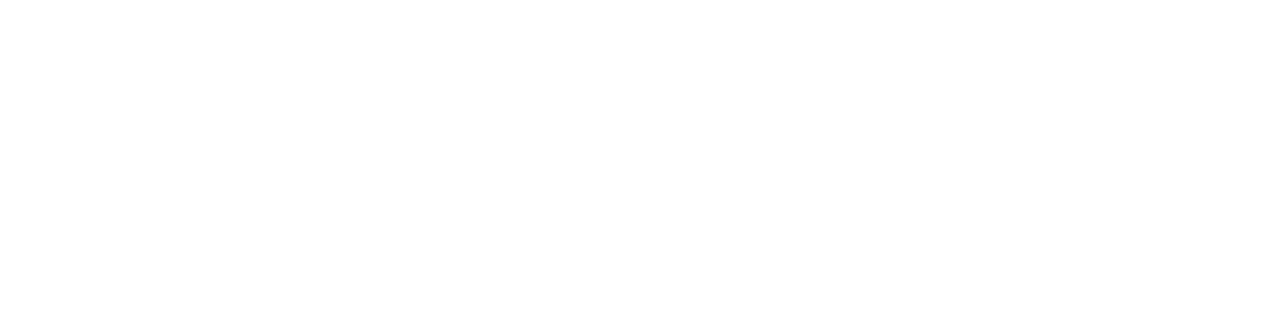
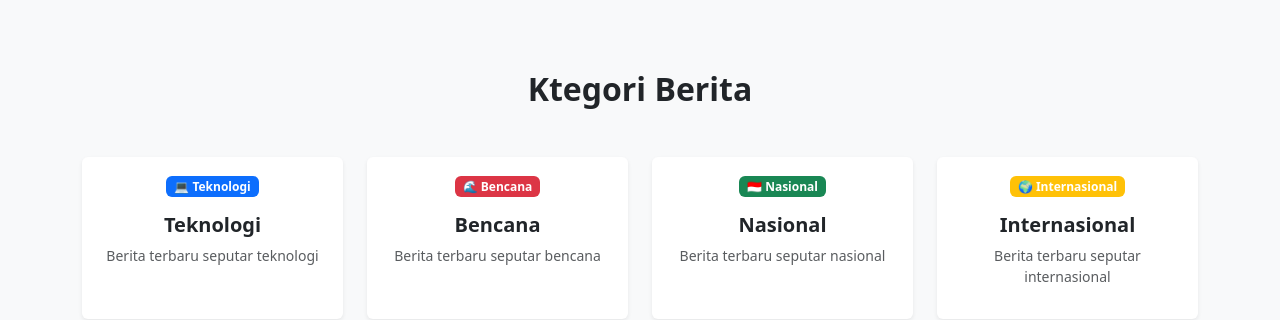
Before and after one commit to icaapriliani/uas_semester3, a React (Vite) app: page / in a window 1280 px wide. Shown: the part 528-848 px from the top of the page. Before the commit the page ends 800 px from the top, so only its background shows below. Built offline with nearby package versions, Linux system fonts and the light colour scheme.

Commit message:
menambahkan kategory berita

```diff
--- /dev/null
+++ b/src/App.css
@@ -0,0 +1,8 @@
+.category-card {
+  transition: transform 0.3s, box-shadow 0.3s ease;
+}
+
+.category-card:hover {
+  transform: translateY(-8px);
+  box-shadow: 0 12px 30px rgba(0, 0, 0, 0.15);
+}
--- a/src/App.jsx
+++ b/src/App.jsx
@@ -1,15 +1,19 @@
 import { useState } from "react";
 import AppNavbar from "./Components/Navbar";
 import Home from "./Components/Home";
+import "./App.css";
+
 function App(){
 
   const [activePage, setActivePage] = useState("home");
+  const [selectedCategory, setSelectedCategory] = useState(null);
   return (
     <>
     <AppNavbar setActivePage={() => {}} />
 
     {activePage === "home" && (
-        <Home setActivePage={setActivePage} />
+        <Home setActivePage={setActivePage}
+        setSelectedCategory={setSelectedCategory} />
     )}
 
     </>
--- a/src/Components/Home.jsx
+++ b/src/Components/Home.jsx
@@ -1,5 +1,7 @@
-function Home({setActivePage}) {
+function Home({setActivePage, setSelectedCategory}) {
     return (
+        <>
+        {/* hero/banner */}
         <section
         style={
             {
@@ -30,6 +32,45 @@
 
             </div>
         </section>
+
+        {/* KATEGORI */}
+        <section style={{ padding: "80px 0", backgroundColor: "#f8f9fa" }}>
+        <div className="container">
+            <h2 className="fw-bold text-center mb-5">
+                Ktegori Berita
+            </h2>
+
+            <div className="row text-center">
+                {[
+                    {name: "Teknologi", color:"primary", icon:"💻"},
+                     { name: "Bencana", color: "danger", icon: "🌊" },
+                      { name: "Nasional", color: "success", icon: "🇮🇩" },
+                       { name: "Internasional", color: "warning", icon: "🌍" }
+                ].map((cat, index) => (
+                    <div className="col-md-3 mb-4" key={index}>
+                        <div
+                  className="card h-100 border-0 shadow-sm category-card"
+                  style={{cursor:"pointer"}}
+                  onClick={()=>{
+                    setSelectedCategory(cat.name);
+                    setActivePage("news");
+                  }}
+                  >
+                    <div className="card-body">
+                        <span className={`badge bg-${cat.color} mb-3`}>{cat.icon} {cat.name}</span>
+                    <h5 className="fw-semibold">{cat.name}</h5>
+                    <p className="text-muted" style ={{ fontSize: "14px" }}>
+                      Berita terbaru seputar {cat.name.toLowerCase()}
+                      </p>
+                      </div>
+                    </div>
+                  </div>
+                ))}
+            </div>
+        </div>
+
+        </section>
+        </>
     );
 }
 export default Home;
```
